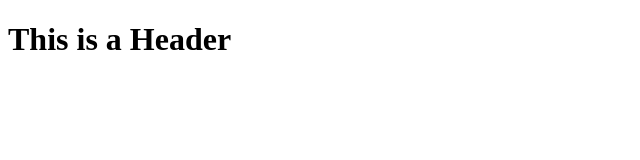
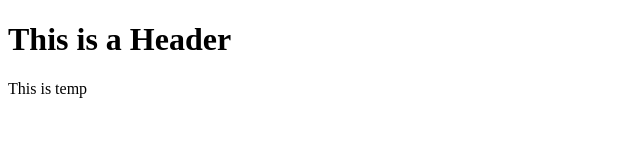
Before and after one commit to TravisInSF/git-test, a plain HTML site: page index.html in a window 1280 px wide. Shown: the full height of the page, 0-640 px from the left. Drawn offline with Linux system fonts and the light colour scheme.

Commit message:
second Coursera

```diff
--- a/index.html
+++ b/index.html
@@ -3,5 +3,6 @@
     <head></head>
     <body>
         <h1>This is a Header</h1>
+        <p>This is temp</p>
     </body>
 </html>
```
Also changed, not shown: templates/test.html (added).
